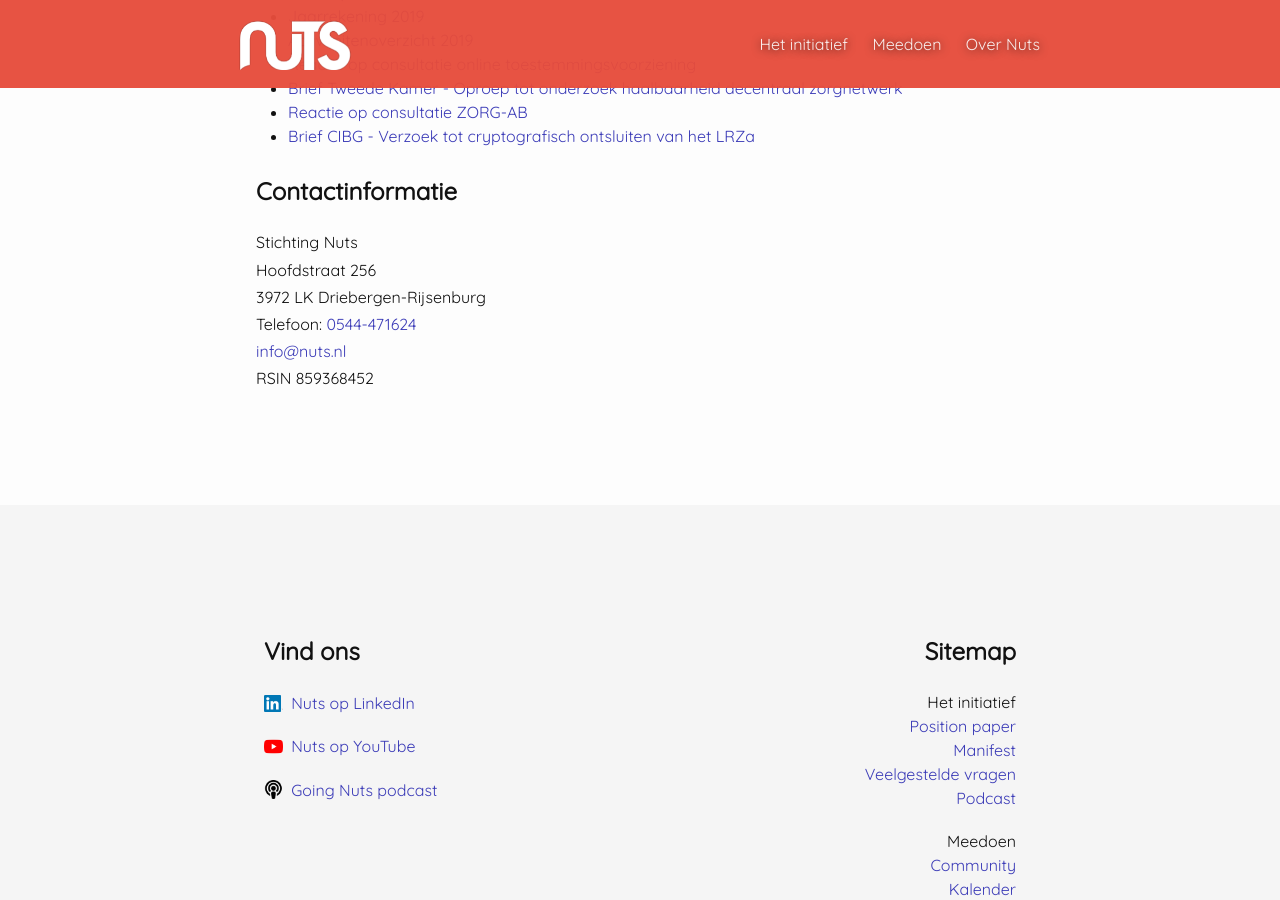
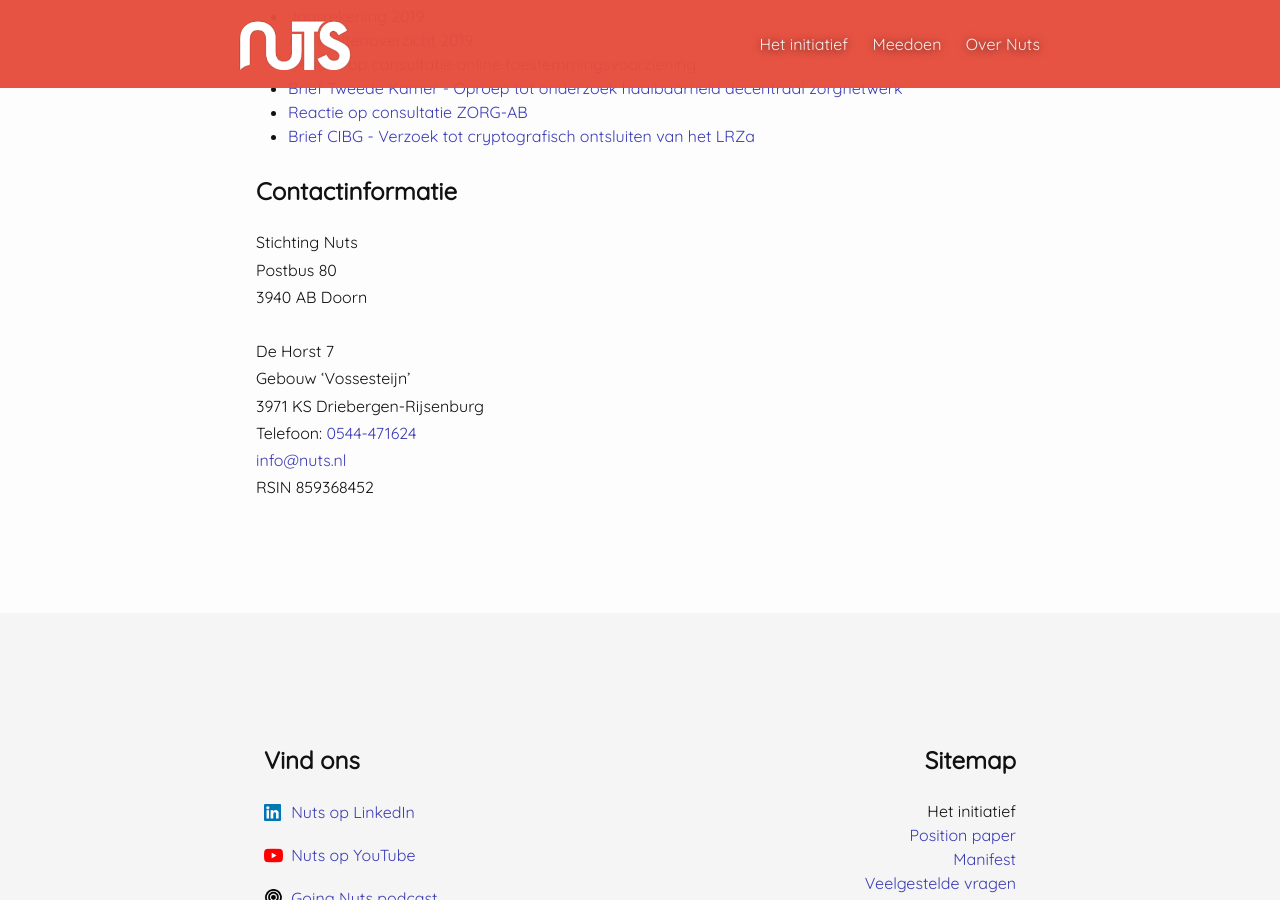
Before and after one commit to nuts-foundation/nuts-webpresence, a Jekyll site: the page built from stichting.md, in a window 1280 px wide and 900 px high, scrolled down 1855 px. Built offline with Jekyll 4.4.1, drawn with Linux system fonts in a browser that asks for light colours.

Commit message:
Update stichting.md
Adreswijziging doorgevoerd.

```diff
--- a/stichting.md
+++ b/stichting.md
@@ -50,8 +50,12 @@
 ## Contactinformatie
 
 Stichting Nuts<br/>
-Hoofdstraat 256<br/>
-3972 LK Driebergen-Rijsenburg<br/>
+Postbus 80<br/>
+3940 AB Doorn<br/>
+<br/>
+De Horst 7<br/>
+Gebouw 'Vossesteijn'<br/>
+3971 KS Driebergen-Rijsenburg<br/>
 Telefoon: [0544-471624](tel:0544-471624)<br/>
 [info@nuts.nl](mailto:info@nuts.nl)<br/>
 RSIN 859368452
```
